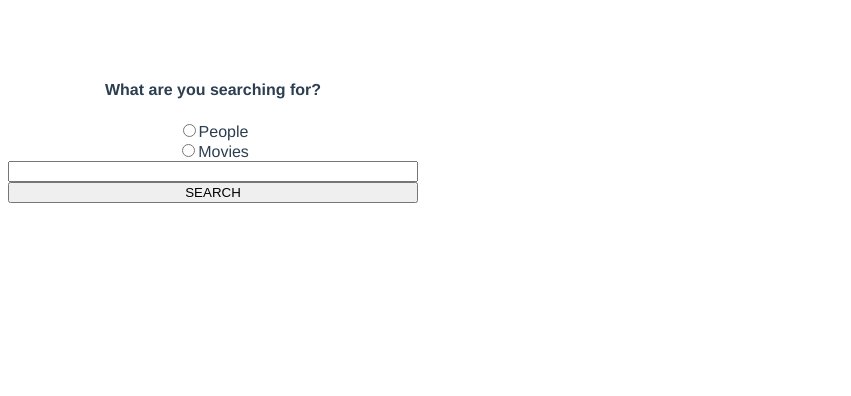
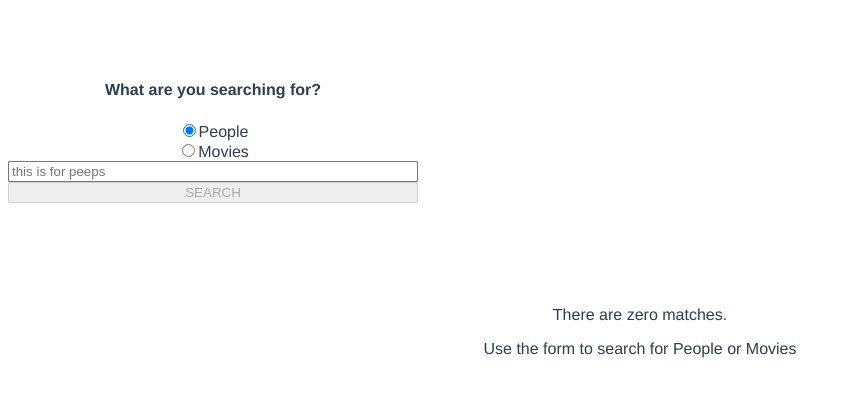
Before and after one commit to dmtrio/star-vue, a Vue app: page /movies/1 in a window 1280 px wide. Shown: the top 396 px of the page, without its empty margins (0-851 px from the left). Built offline with nearby package versions, Linux system fonts and the light colour scheme.

Commit message:
Added apiService class, results component, and details view

```diff
--- a/src/components/Results.vue
+++ b/src/components/Results.vue
@@ -0,0 +1,51 @@
+<template>
+  <div class="results">
+    <div v-if="isSearching">
+      <p>searching</p>
+    </div>
+    <div v-else-if="hasResults">
+      <div v-for="result in results">
+        {{result.name}}
+      </div>
+    </div>
+    <div v-else>
+      <p>There are zero matches.</p>
+      <p>Use the form to search for People or Movies</p>
+    </div>
+  </div>
+</template>
+
+<script>
+export default {
+  name: 'results',
+  props: ['results', 'searching'],
+  data() {
+    return {
+    }
+  },
+  computed: {
+    hasResults () {
+      return this.results
+    },
+    isSearching () {
+      return this.searching
+    }
+  }
+}
+</script>
+
+<style>
+.search {
+  display: flex;
+  flex-direction: column;
+  height: 230px;
+  width: 410px;
+}
+.search h4 {
+
+}
+
+.search div {
+
+}
+</style>
--- a/src/components/Search.vue
+++ b/src/components/Search.vue
@@ -2,28 +2,46 @@
   <div class="search">
     <h4>What are you searching for?</h4>
     <div>
-      <input type="radio" id="people" name="searchtype" value="people" v-model="searchType">
+      <input type="radio" id="people" name="searchtype" value="people" v-model="searchType" checked="checked">
       <label for="people">People</label>
     </div>
     <div>
       <input type="radio" id="movies" name="searchtype" value="movies" v-model="searchType">
       <label for="movies">Movies</label>
     </div>
-  <input type="text" id="searchquery" name="search" required v-model="searchQuery">
-  <button>SEARCH</button>
+  <input :placeholder="placeholder" v-model="searchQuery" type="text" id="searchquery" name="search" required>
+  <button v-on:click="onSumbit" type="submit" class="submit-name" value="" :disabled="submitEnabled" >SEARCH</button>
   </div>
 </template>
 
 <script>
+import apiService from '../utils/apiService.js'
 export default {
-  name: 'main',
+  name: 'search',
   data() {
     return {
-      searchType: null,
-      searchQuery: "",
+      searchType: 'people',
+      searchQuery: '',
+    }
+  },
+  computed: {
+    placeholder() {
+      const placeholderText = {
+        people: "this is for peeps",
+        movies: "this is for movies",
+      }
+      return placeholderText[this.searchType]
+    },
+    submitEnabled() {
+      return this.searchQuery.length > 0 ? null : 'disabled'
     }
   },
   methods: {
+    onSumbit (e) {
+      this.$emit('searching')
+       apiService.init().search(this.searchType, this.searchQuery)
+       .then((data) => {this.$emit('updateData', data)});
+    }
   }
 }
 </script>
--- a/src/router.js
+++ b/src/router.js
@@ -1,6 +1,7 @@
 import Vue from 'vue'
 import Router from 'vue-router'
 import Main from './views/Main.vue'
+import Details from './views/Details.vue'
 
 Vue.use(Router)
 
@@ -12,9 +13,9 @@ export default new Router({
       component: Main
     },
     {
-      path: '/elpaso',
-      name: 'main',
-      component: Main
+      path: '/*',
+      name: 'detail',
+      component: Details
     }
   ]
 })
--- a/src/utils/apiService.js
+++ b/src/utils/apiService.js
@@ -0,0 +1,33 @@
+import { reject } from "rsvp";
+
+let apiService
+export default class ApiService {
+  constructor () {
+    this.api = 'https://swapi.co/api/'
+  }
+
+  static init () {
+    if (!(apiService instanceof ApiService)) {
+      apiService = new ApiService()
+    }
+    return apiService
+  }
+  // methods
+  // create basic fetch
+  // will create a new ApiService that will return an object that can search for
+
+  // returns a promise to be resolved
+  apiCall (url) {
+    return fetch(url, {
+      method: 'GET',
+      headers: {
+        'Content-Type': 'application/json; charset=utf-8'
+      }
+    })
+      .then(res => res.json())
+  }
+  search (type, query) {
+    const url = `${this.api}${type}/?search=${query}`
+    return this.apiCall(url)
+  }
+}
--- a/src/views/Main.vue
+++ b/src/views/Main.vue
@@ -1,13 +1,39 @@
 <template>
   <div class="main">
     <!-- LawnStarter -->
-    <Search></Search>
+    <Search
+      @updateData="setData"
+      @searching="searching"
+    ></Search>
+    <Results
+      :results="results"
+      :searching="searching"
+    ></Results>
   </div>
 </template>
 
 <script>
 export default {
-  name: 'main'
+  name: 'main',
+  data() {
+    return {
+      data: null,
+      results: null,
+      searching: false,
+    }
+  },
+  methods: {
+    setData (data) {
+      // console.log('called', data)
+      this.searching = false
+      this.data = data
+      this.results = data.results
+    },
+    searching () {
+      // console.log('called', data)
+      this.searching = true
+    }
+  }
 }
 </script>
 
```
Also changed, not shown: src/main.js (line endings or trailing spaces), src/views/Details.vue (added), 1 other file (tests, documents, lock files or other folders).
